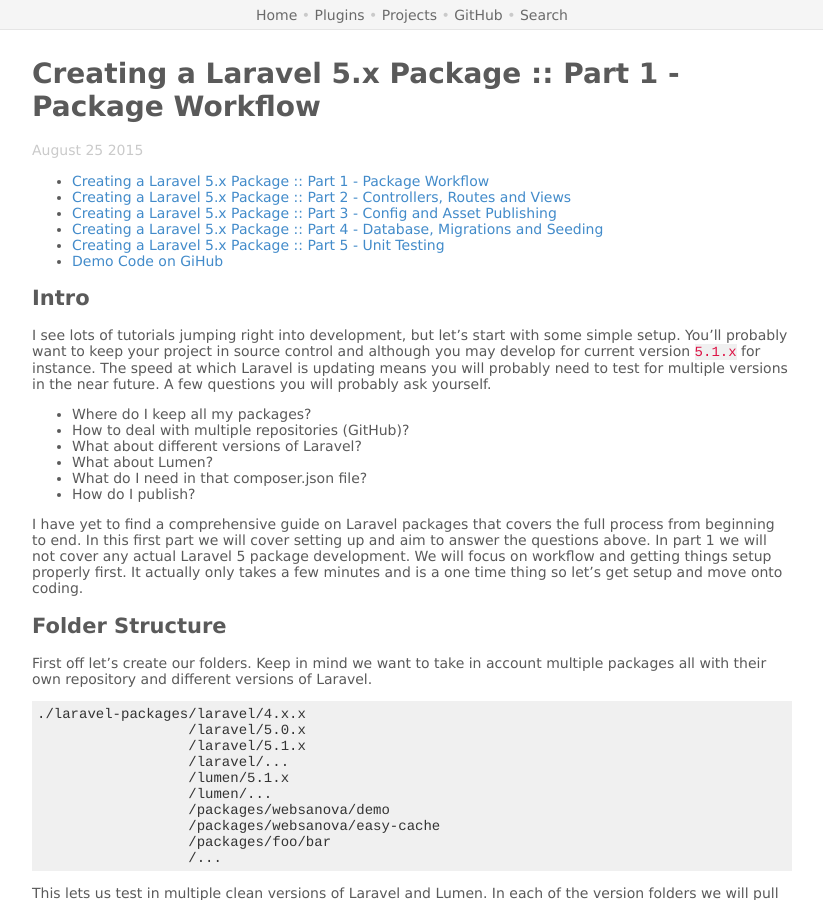
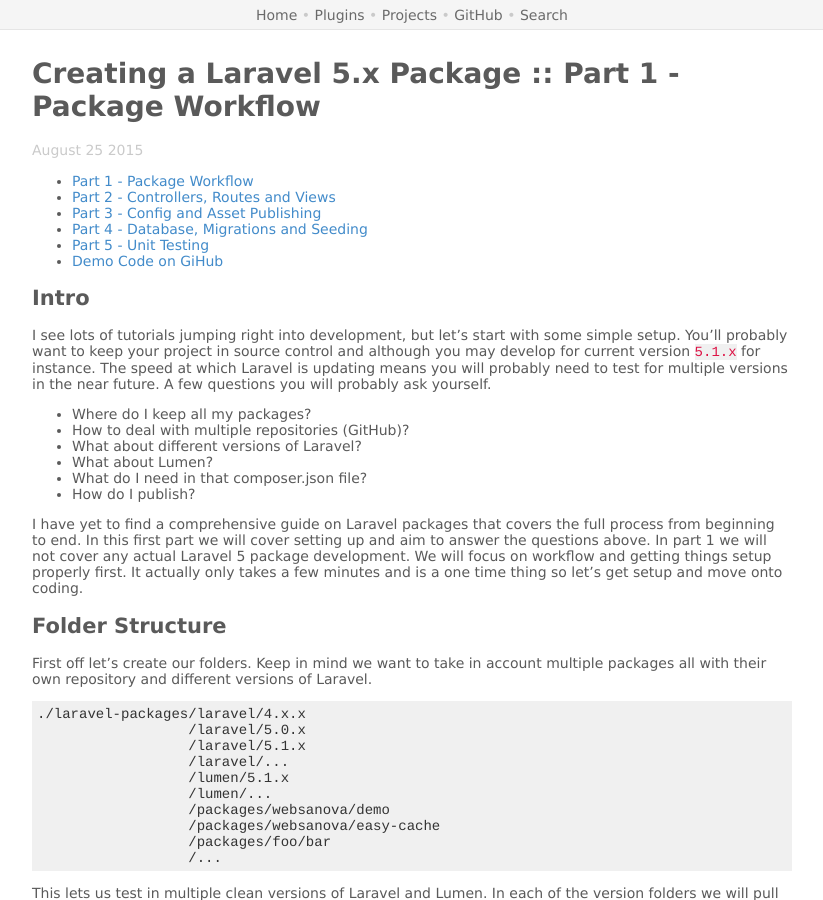
Before and after one commit to websanova/websanova.github.io, a Jekyll site: the page built from _posts/2015-08-25-creating-a-new-package-in-laravel-5-part-1-package-workflow.md, in a window 1280 px wide and 900 px high. Shown: the whole window, without its empty margins (228-1051 px from the left). Built offline with Jekyll 4.4.1, drawn with Linux system fonts in a browser that asks for light colours; comment, search, counter and statistics services are not loaded.

Commit message:
Update laravel package articles and home link.

```diff
--- a/_posts/2015-08-25-creating-a-new-package-in-laravel-5-part-1-package-workflow.md
+++ b/_posts/2015-08-25-creating-a-new-package-in-laravel-5-part-1-package-workflow.md
@@ -7,11 +7,11 @@
 date: Aug 25 2015
 ---
 
-* [Creating a Laravel 5.x Package :: Part 1 - Package Workflow](/creating-a-new-package-in-laravel-5-part-1-package-workflow)
-* [Creating a Laravel 5.x Package :: Part 2 - Controllers, Routes and Views](/creating-a-new-package-in-laravel-5-part-2-controllers-routes-and-views)
-* [Creating a Laravel 5.x Package :: Part 3 - Config and Asset Publishing](/creating-a-new-package-in-laravel-5-part-3-config-and-asset-publishing)
-* [Creating a Laravel 5.x Package :: Part 4 - Database, Migrations and Seeding](/creating-a-new-package-in-laravel-5-part-4-database-migrations-and-seeding)
-* [Creating a Laravel 5.x Package :: Part 5 - Unit Testing](/creating-a-new-package-in-laravel-5-part-5-unit-testing)
+* [Part 1 - Package Workflow](/laravel/creating-a-new-package-in-laravel-5-part-1-package-workflow)
+* [Part 2 - Controllers, Routes and Views](/laravel/creating-a-new-package-in-laravel-5-part-2-controllers-routes-and-views)
+* [Part 3 - Config and Asset Publishing](/laravel/creating-a-new-package-in-laravel-5-part-3-config-and-asset-publishing)
+* [Part 4 - Database, Migrations and Seeding](/laravel/creating-a-new-package-in-laravel-5-part-4-database-migrations-and-seeding)
+* [Part 5 - Unit Testing](/laravel/creating-a-new-package-in-laravel-5-part-5-unit-testing)
 * [Demo Code on GiHub](https://github.com/websanova/laravel-demo)
 
 ## Intro
--- a/index.html
+++ b/index.html
@@ -1,10 +1,11 @@
 ---
-layout: default
+layout: master
 title: Home
+permalink: /blog.html
 ---
 
 {% for post in paginator.posts %}
-  <h1><a href="">{{ post.title }}</a></h1>
+  <h1><a href="{{ post.url }}">{{ post.title }}</a></h1>
   <p class="author">
     <span class="date">{{ post.date }}</span>
   </p>
```
Also changed, not shown: _posts/2015-08-26-creating-a-new-package-in-laravel-5-part-2-controllers-routes-and-views.md (+5 -5 lines), _posts/2015-08-27-creating-a-new-package-in-laravel-5-part-3-config-and-asset-publishing.md (+5 -5 lines), _posts/2015-08-28-creating-a-new-package-in-laravel-5-part-4-database-migrations-and-seeding.md (+5 -5 lines), _posts/2015-08-29-websanova-easycache-for-laravel-released.md (+1 -0 lines).
